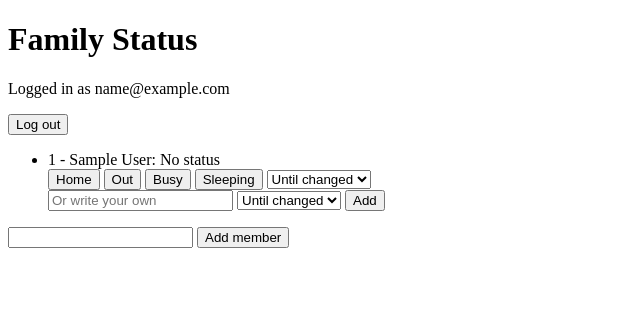
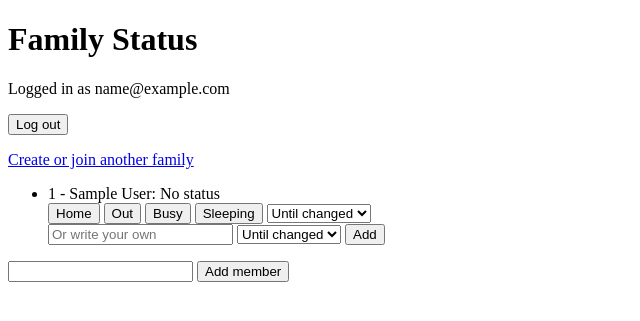
Before and after one commit to Ziihaooo/FamilyStatus, a FastAPI app: page / in a window 1280 px wide. Shown: the top 321 px of the page, without its empty margins (0-640 px from the left). Run offline with FastAPI, Linux system fonts and the light colour scheme; the visitor is signed in with stand-in values (Sample User, id 1); data comes from the database, SQL or seed files in the repository.

Commit message:
dev1: ability to create another family

```diff
--- a/app/db.py
+++ b/app/db.py
@@ -31,8 +31,6 @@ def init_db():
             UNIQUE (family_id, name)  -- no two "Dad"s in the same family
         )
     """)
-    # one family for now, until sign-up exists
-    conn.execute("INSERT OR IGNORE INTO families (id, name) VALUES (1, 'My family')")
     # the catalog: every status that exists, preset or custom, stored once
     conn.execute("""
         CREATE TABLE IF NOT EXISTS statuses (
@@ -99,14 +97,61 @@ def get_or_create_user(email):
     finally:
         conn.close()
 
-def member_for_user(user_id):
-    """(member_id, family_id) for this user, or None if they're not in a family yet."""
+def list_families_for_user(user_id):
+    """[(family_id, family_name), ...] for every family this user is a member of."""
+    conn = sqlite3.connect(DB_PATH)
+    rows = conn.execute(
+        """
+        SELECT families.id, families.name FROM members
+        JOIN families ON families.id = members.family_id
+        WHERE members.user_id = ?
+        ORDER BY families.id
+        """,
+        (user_id,),
+    ).fetchall()
+    conn.close()
+    return rows
+
+def is_member_of(user_id, family_id):
     conn = sqlite3.connect(DB_PATH)
     row = conn.execute(
-        "SELECT id, family_id FROM members WHERE user_id = ?", (user_id,)
+        "SELECT 1 FROM members WHERE user_id = ? AND family_id = ?", (user_id, family_id)
     ).fetchone()
     conn.close()
-    return row
+    return row is not None
+
+
+# ---------- families ----------
+
+class DuplicateFamilyName(Exception):
+    """This user is already in a family with that name."""
+
+def create_family(family_name, user_id, member_name):
+    """Create a family and make this user its first member. Returns the new family id."""
+    conn = sqlite3.connect(DB_PATH)
+    try:
+        # rule: one person can't be in two families with the same name
+        already = conn.execute(
+            """
+            SELECT 1 FROM members
+            JOIN families ON families.id = members.family_id
+            WHERE members.user_id = ? AND families.name = ?
+            """,
+            (user_id, family_name),
+        ).fetchone()
+        if already:
+            raise DuplicateFamilyName(family_name)
+
+        cur = conn.execute("INSERT INTO families (name) VALUES (?)", (family_name,))
+        family_id = cur.lastrowid  # the id SQLite just created
+        conn.execute(
+            "INSERT INTO members (family_id, user_id, name) VALUES (?, ?, ?)",
+            (family_id, user_id, member_name),
+        )
+        conn.commit()  # one commit: both rows are saved, or neither is
+        return family_id
+    finally:
+        conn.close()
 
 
 # ---------- statuses (the catalog) ----------
--- a/app/main.py
+++ b/app/main.py
@@ -4,7 +4,7 @@ import sqlite3
 from datetime import UTC, datetime, timedelta, timezone
 from typing import Annotated
 
-from fastapi import FastAPI, Form, HTTPException, Request
+from fastapi import Depends, FastAPI, Form, HTTPException, Request
 from fastapi.responses import RedirectResponse
 from fastapi.templating import Jinja2Templates
 from starlette.middleware.sessions import SessionMiddleware
@@ -15,7 +15,6 @@ MAX_NAME = 40
 MAX_STATUS = 40
 FAMILY_TZ = timezone(timedelta(hours=8))  # family's local time, used for "today"
 DURATIONS = ["1h", "3h", "today", "forever"]
-FAMILY_ID = 1  # TEMPORARY: everyone is in family 1 until login tells us whose family it is
 
 
 def utc_now():
@@ -54,35 +53,64 @@ app.include_router(auth.router)
 templates = Jinja2Templates(directory="app/templates")
 
 
+def current_user_id(request: Request):
+    """Who is logged in (from the signed session cookie), or None."""
+    return request.session.get("user_id")
+
+
+def current_family_id(request: Request):
+    """The family this user is looking at right now, or None if they have no family.
+
+    session["family_id"] remembers the choice; it is re-checked on every request,
+    so a stale or tampered value can never show someone else's family.
+    """
+    user_id = current_user_id(request)
+    if user_id is None:
+        return None
+    family_id = request.session.get("family_id")
+    if family_id is not None and db.is_member_of(user_id, family_id):
+        return family_id
+    families = db.list_families_for_user(user_id)
+    if not families:
+        return None
+    request.session["family_id"] = families[0][0]  # default: their first family
+    return families[0][0]
+
+
+UserId = Annotated[int | None, Depends(current_user_id)]
+FamilyId = Annotated[int | None, Depends(current_family_id)]
+
+
 # plain def (not async): sqlite3 is blocking, so FastAPI runs these in a thread
 @app.get("/welcome")
-def welcome(request: Request):
-    user_id = request.session.get("user_id")
+def welcome(request: Request, user_id: UserId):
     if user_id is None:
         return RedirectResponse("/", status_code=303)  # not logged in
-    if db.member_for_user(user_id):
-        return RedirectResponse("/", status_code=303)  # already in a family
     return templates.TemplateResponse(
         request=request, name="welcome.html", context={"email": request.session.get("email")}
     )
 
 
 @app.get("/")
-def read_family(request: Request, error: str | None = None):
-    user_id = request.session.get("user_id")
-    if user_id is not None and not db.member_for_user(user_id):
+def read_family(
+    request: Request, user_id: UserId, family_id: FamilyId, error: str | None = None
+):
+    if user_id is None:  # logged out: show only the sign-in link, no family data
+        return templates.TemplateResponse(request=request, name="index.html", context={})
+    if family_id is None:
         return RedirectResponse("/welcome", status_code=303)  # logged in, but no family yet
 
     # each member as (id, name, [their statuses])
     now = utc_now().isoformat()
     family = [
         (member_id, name, db.list_member_statuses(member_id, now))
-        for member_id, name in db.list_members(FAMILY_ID)
+        for member_id, name in db.list_members(family_id)
     ]
     return templates.TemplateResponse(
         request=request,
         name="index.html",
         context={
+            "logged_in": True,
             "family": family,
             "presets": db.list_statuses(),
             "error": error,
@@ -127,13 +155,35 @@ def take_status(member_id: int, status_id: int):
     return RedirectResponse("/", status_code=303)
 
 
+@app.post("/families")
+def create_family(
+    request: Request,
+    user_id: UserId,  # who you are comes from the session, never the form
+    family_name: Annotated[str, Form(max_length=MAX_NAME)],
+    your_name: Annotated[str, Form(max_length=MAX_NAME)],
+):
+    if user_id is None:
+        return RedirectResponse("/", status_code=303)
+    family_name, your_name = family_name.strip(), your_name.strip()
+    if not family_name or not your_name:
+        return RedirectResponse("/welcome", status_code=303)
+    try:
+        new_family_id = db.create_family(family_name, user_id, your_name)
+    except db.DuplicateFamilyName:
+        return RedirectResponse("/welcome", status_code=303)
+    request.session["family_id"] = new_family_id  # switch to the family you just made
+    return RedirectResponse("/", status_code=303)
+
+
 @app.post("/members")
-def create_member(name: Annotated[str, Form(max_length=MAX_NAME)]):
+def create_member(family_id: FamilyId, name: Annotated[str, Form(max_length=MAX_NAME)]):
+    if family_id is None:
+        return RedirectResponse("/", status_code=303)
     name = name.strip()
     if not name:
         return RedirectResponse("/?error=empty", status_code=303)
     try:
-        db.add_member(FAMILY_ID, name)
+        db.add_member(family_id, name)
     except sqlite3.IntegrityError:  # UNIQUE (family_id, name)
         return RedirectResponse("/?error=duplicate", status_code=303)
     return RedirectResponse("/", status_code=303)
--- a/app/templates/index.html
+++ b/app/templates/index.html
@@ -26,6 +26,9 @@
             <option value="forever" selected>Until changed</option>
         </select>
     {% endmacro %}
+
+    {% if logged_in %}{# logged out → nothing below is shown #}
+    <p><a href="/welcome">Create or join another family</a></p>
 
     <ul>
     {% for id, name, statuses in family %}
@@ -61,5 +64,6 @@
         <input name="name" maxlength="40" required>
         <button type="submit">Add member</button>
     </form>
+    {% endif %}
 </body>
 </html>
--- a/app/templates/welcome.html
+++ b/app/templates/welcome.html
@@ -20,7 +20,7 @@
             <form method="post" action="/families">
                 <p><input name="family_name" maxlength="40" placeholder="Family name" required></p>
                 <p><input name="your_name" maxlength="40" placeholder="Your name in this family" required></p>
-                <button type="submit" disabled>Create (coming next)</button>
+                <button type="submit">Create</button>
             </form>
         </section>
 
```
Also changed, not shown: tests/conftest.py (+9 -2 lines), tests/test_app.py (+9 -4 lines).
